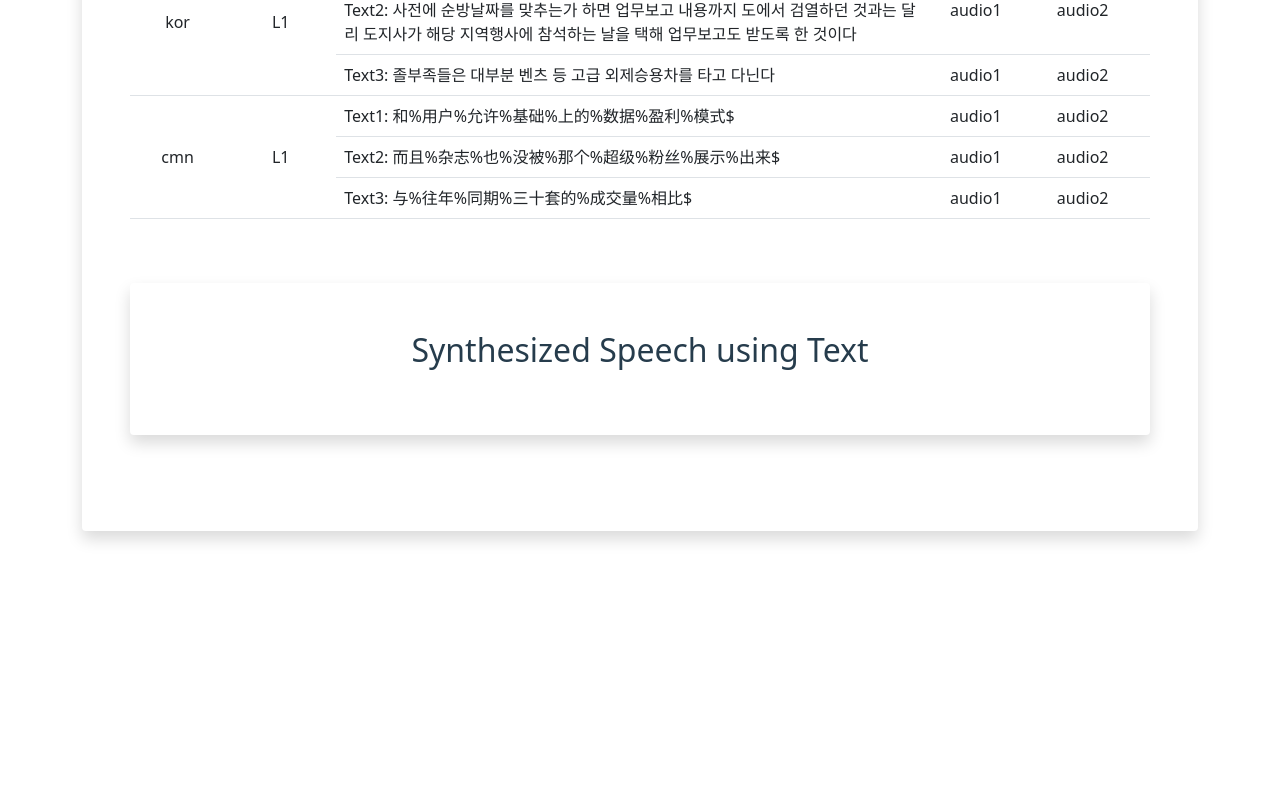
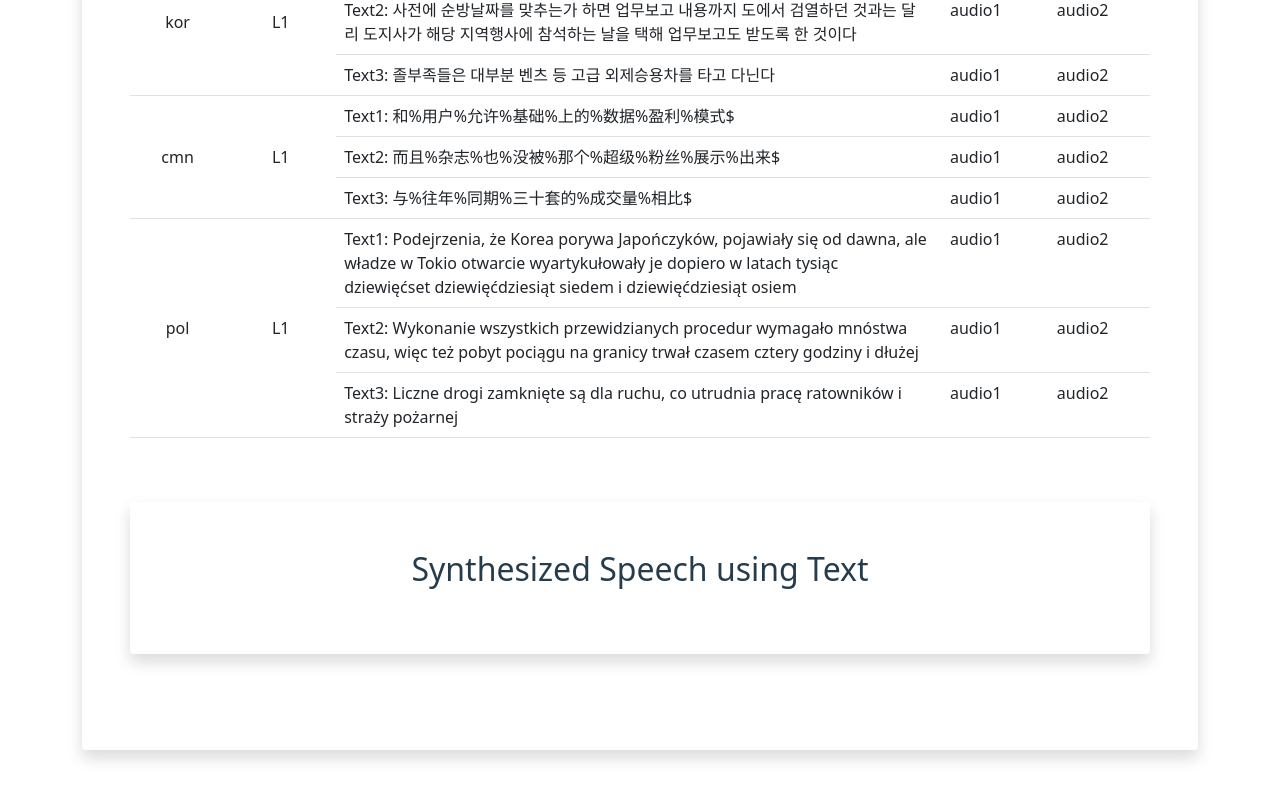
Before and after one commit to ISanonymous123456/ISanonymous123456.github.io, a plain HTML site: page index.html in a window 1280 px wide. Shown: the part 3156-3956 px from the top of the page. Before the commit the page ends 3751 px from the top, so only its background shows below. Drawn offline with Linux system fonts and the light colour scheme.

Commit message:
Update index.html

```diff
--- a/index.html
+++ b/index.html
@@ -304,6 +304,23 @@
 						<td style="text-align: center">audio2</td>
 					</tr>
 
+					<tr>
+						<td class="centered" rowspan="3">pol</td>
+						<td class="centered" rowspan="3">L1</td>
+						<td style="text-align: left;vertical-align:middle;width: 600px">Text1: Podejrzenia, że Korea porywa Japończyków, pojawiały się od dawna, ale władze w Tokio otwarcie wyartykułowały je dopiero w latach tysiąc dziewięćset dziewięćdziesiąt siedem i dziewięćdziesiąt osiem</td>
+						<td style="text-align: center">audio1</td>
+						<td style="text-align: center">audio2</td>
+						</tr>
+					<tr>
+						<td style="text-align: left;vertical-align:middle;width: 600px">Text2: Wykonanie wszystkich przewidzianych procedur wymagało mnóstwa czasu, więc też pobyt pociągu na granicy trwał czasem cztery godziny i dłużej</td>
+						<td style="text-align: center">audio1</td>
+						<td style="text-align: center">audio2</td>
+					<tr>
+						<td style="text-align: left;vertical-align:middle;width: 600px">Text3: Liczne drogi zamknięte są dla ruchu, co utrudnia pracę ratowników i straży pożarnej</td>
+						<td style="text-align: center">audio1</td>
+						<td style="text-align: center">audio2</td>
+					</tr>
+
 				</tbody>
 			</table>
 		</div>
```
